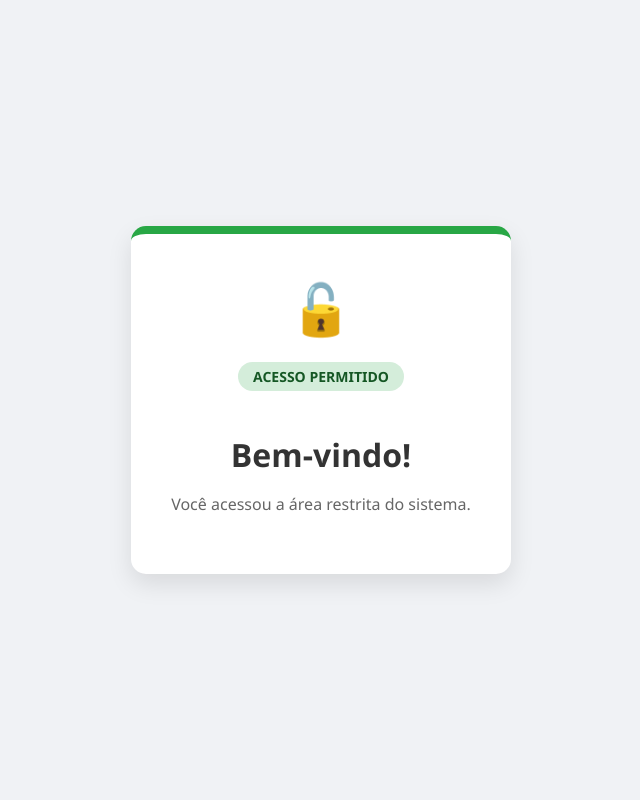
After one commit to AlexStocco-SENAI/diferenca_static_webservice, a Flask app: template templates/sucesso.html in a window 1280 px wide. The commit adds this page. Shown: the whole page, without its empty margins (319-959 px from the left). Run offline with Flask 3, Linux system fonts and the light colour scheme; the template is opened without the code that fills it, so the values that code supplies are empty.

Commit message:
exemplo2

```diff
--- a/app.py
+++ b/app.py
@@ -1,20 +1,20 @@
-from flask import Flask, render_template, request
+from flask import Flask, render_template, request, redirect
 
 app = Flask(__name__)
 
+@app.route('/', methods=['GET', 'POST'])
+def login_tradicional():
+    erro = None
+    if request.method == 'POST':
+        usuario = request.form.get('usuario')
+        senha = request.form.get('senha')
 
-@app.route('/', methods=['GET', 'POST'])
-def login():
-    if request.method == 'POST':
-        username = request.form['username']
-        password = request.form['password']
+        if usuario == "godofredo" and senha == "amogirassol":
+            return render_template('sucesso.html')
+        else:
+            erro = "Acesso Negado: Credenciais Incorretas."
 
-        if username == 'godofredo' and password == 'adoro_girassol':
-            return render_template('success.html')
-        else:
-            return render_template('failure.html')
-    return render_template('login.html')
-
+    return render_template('login.html', erro=erro)
 
 if __name__ == '__main__':
     app.run(host="0.0.0.0",port=8080)
--- /dev/null
+++ b/templates/sucesso.html
@@ -0,0 +1,71 @@
+<!DOCTYPE html>
+<html lang="pt-br">
+<head>
+    <meta charset="UTF-8">
+    <meta name="viewport" content="width=device-width, initial-scale=1.0">
+    <title>Sistema Interno - Sucesso</title>
+    <style>
+        body {
+            font-family: 'Segoe UI', Tahoma, Geneva, Verdana, sans-serif;
+            background-color: #f0f2f5;
+            display: flex;
+            justify-content: center;
+            align-items: center;
+            height: 100vh;
+            margin: 0;
+        }
+        .dashboard {
+            background-color: white;
+            padding: 40px;
+            border-radius: 15px;
+            box-shadow: 0 10px 25px rgba(0,0,0,0.1);
+            text-align: center;
+            max-width: 400px;
+            border-top: 8px solid #28a745;
+        }
+        .icon {
+            font-size: 50px;
+            color: #28a745;
+            margin-bottom: 20px;
+        }
+        h1 { color: #333; margin-bottom: 10px; }
+        p { color: #666; line-height: 1.6; }
+        .status-badge {
+            display: inline-block;
+            background-color: #d4edda;
+            color: #155724;
+            padding: 5px 15px;
+            border-radius: 20px;
+            font-size: 14px;
+            font-weight: bold;
+            margin-bottom: 20px;
+        }
+        .btn-logout {
+            display: inline-block;
+            margin-top: 25px;
+            text-decoration: none;
+            color: #dc3545;
+            font-weight: bold;
+            border: 2px solid #dc3545;
+            padding: 8px 20px;
+            border-radius: 6px;
+            transition: 0.3s;
+        }
+        .btn-logout:hover {
+            background-color: #dc3545;
+            color: white;
+        }
+    </style>
+</head>
+<body>
+
+    <div class="dashboard">
+        <div class="icon">🔓</div>
+        <div class="status-badge">ACESSO PERMITIDO</div>
+        <h1>Bem-vindo!</h1>
+        <p>Você acessou a área restrita do sistema.</p>
+
+    </div>
+
+</body>
+</html>
```
Also changed, not shown: templates/failure.html (deleted, +0 -12 lines), templates/login.html (+13 -20 lines), templates/success.html (deleted, +0 -11 lines).
